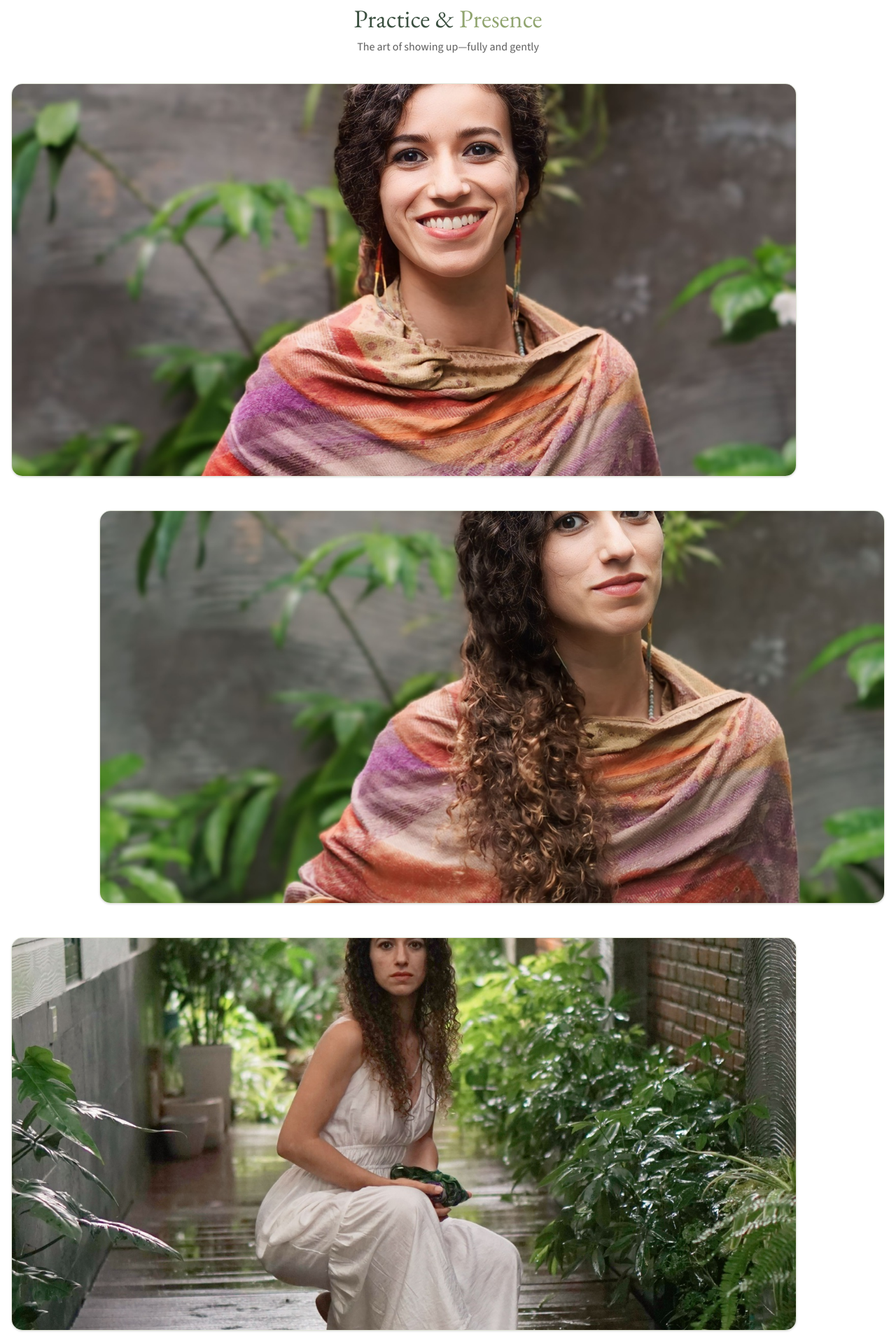
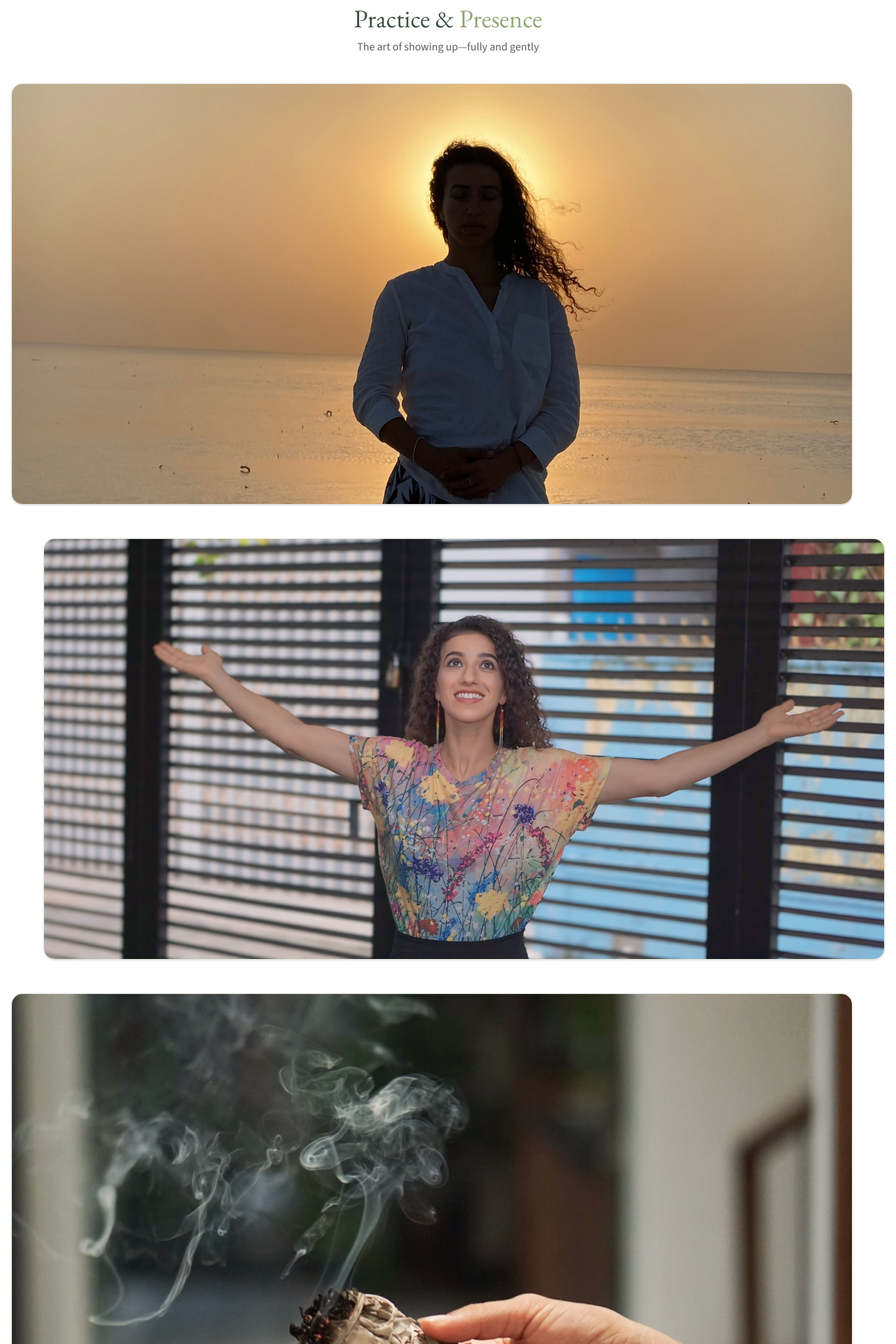
Before and after one commit to developerkarann/layla_counsellor, a React (Vite) app: page /gallery in a window 1280 px wide. Shown: the part 3560-5480 px from the top of the page at 70% size. Built offline with nearby package versions, Linux system fonts and the light colour scheme.

Commit message:
Fixed timeline in about

```diff
--- a/src/data/aboutData.js
+++ b/src/data/aboutData.js
@@ -36,10 +36,10 @@ export const ABOUT = {
     "Bridging cultures & TCK support",
   ],
   values: [
-    { title: "Respect", text: "Unconditional respect for who you are and where you are from." },
-    { title: "Choice", text: "Your free choice and inner knowing guide the work we do together." },
-    { title: "Wholeness", text: "Physical, emotional, mental, and spiritual dimensions are all welcome." },
-    { title: "Presence", text: "I meet you where you are—no judgment, only space to heal and grow." },
+    { title: "Respect", text: "Unconditional respect for who you are and where you are from. Your background, beliefs, and identity are honoured in every session, creating a foundation of safety and trust so you can open up fully." },
+    { title: "Choice", text: "Your free choice and inner knowing guide the work we do together. I support your autonomy at every step—you decide what to explore, when to pause, and how far to go. Your intuition leads; I walk beside you." },
+    { title: "Wholeness", text: "Physical, emotional, mental, and spiritual dimensions are all welcome. Healing is not limited to one layer; we attend to your whole being so that change can ripple through body, heart, mind, and spirit." },
+    { title: "Presence", text: "I meet you where you are—no judgment, only space to heal and grow. Whatever you bring into the room is held with care. You are seen, heard, and accepted exactly as you are in this moment." },
   ],
 };
 
--- a/src/pages/AboutPage.jsx
+++ b/src/pages/AboutPage.jsx
@@ -191,14 +191,18 @@ export default function AboutPage() {
             My <span className="text-reiki-olive">path</span>
           </h2>
           <div className="mt-16 relative">
+            {/* Vertical line: centered at 1.5rem so it runs through the number circles */}
             <div className="absolute left-6 top-0 bottom-0 w-0.5 bg-reiki-card-border hidden sm:block" aria-hidden />
-            <div className="space-y-12 sm:pl-20">
+            <div className="space-y-12">
               {JOURNEY.map((step, i) => (
-                <div key={i} className="relative flex flex-col sm:flex-row gap-6 sm:gap-10">
-                  <span className="flex sm:absolute sm:left-6 sm:-translate-x-1/2 w-12 h-12 shrink-0 items-center justify-center rounded-full border-4 border-reiki-olive bg-reiki-section font-garamond text-lg font-bold text-reiki-dark shadow-md z-10">
-                    {i + 1}
-                  </span>
-                  <div className="sm:pl-8 flex-1">
+                <div key={i} className="flex flex-col sm:flex-row sm:items-start gap-6 sm:gap-8">
+                  {/* Fixed-width column so numbers stay aligned on the line */}
+                  <div className="flex sm:w-12 sm:shrink-0 sm:justify-center items-center sm:pt-0.5">
+                    <span className="flex w-12 h-12 shrink-0 items-center justify-center rounded-full border-4 border-reiki-olive bg-reiki-section font-garamond text-lg font-bold text-reiki-dark shadow-md z-10" aria-hidden>
+                      {i + 1}
+                    </span>
+                  </div>
+                  <div className="flex-1 min-w-0 sm:pl-2">
                     <span className="font-lato text-xs font-bold uppercase tracking-wider text-reiki-olive">{step.year}</span>
                     <h3 className="mt-1 font-garamond text-2xl text-reiki-dark" style={{ fontFamily: "EB Garamond" }}>{step.title}</h3>
                     <p className="mt-3 font-lato text-reiki-body leading-relaxed text-lg">{step.text}</p>
--- a/src/pages/GalleryPage.jsx
+++ b/src/pages/GalleryPage.jsx
@@ -21,11 +21,11 @@ const NATURE_STILLNESS = [
 ];
 
 const PRACTICE_PRESENCE = [
-  { src: "/main4.JPG", alt: "Practice" },
-  { src: "/main5.JPG", alt: "Focus" },
-  { src: "/standing3.JPG", alt: "Energy" },
+  { src: "/slide1.JPG", alt: "Practice" },
+  { src: "/slide3.JPG", alt: "Focus" },
+  { src: "/service1.JPG", alt: "Energy" },
   { src: "/standing4.JPG", alt: "Flow" },
-  { src: "/main6.JPG", alt: "Presence" },
+  { src: "/slide2.JPG", alt: "Presence" },
 ];
 
 export default function GalleryPage() {
@@ -124,7 +124,7 @@ export default function GalleryPage() {
                 key={i}
                 className={`overflow-hidden rounded-2xl border border-reiki-card-border bg-reiki-section shadow-sm ${i % 2 === 1 ? "md:ml-auto md:mr-0" : "md:mr-auto md:ml-0"}`}
               >
-                <div className={`relative aspect-[8/3] md:aspect-[4/2] md:max-h-[560px]`}>
+                <div className={`relative aspect-[8/3] md:aspect-[4/2] md:max-h-[600px]`}>
                   <img src={item.src} alt={item.alt} className="h-full w-full object-cover transition-transform duration-500 hover:scale-105" />
                 </div>
               </div>
```
